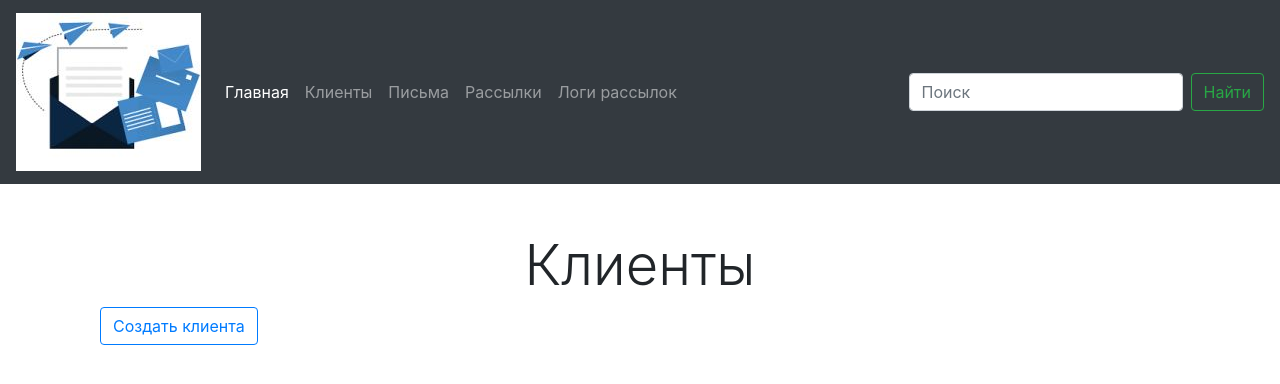
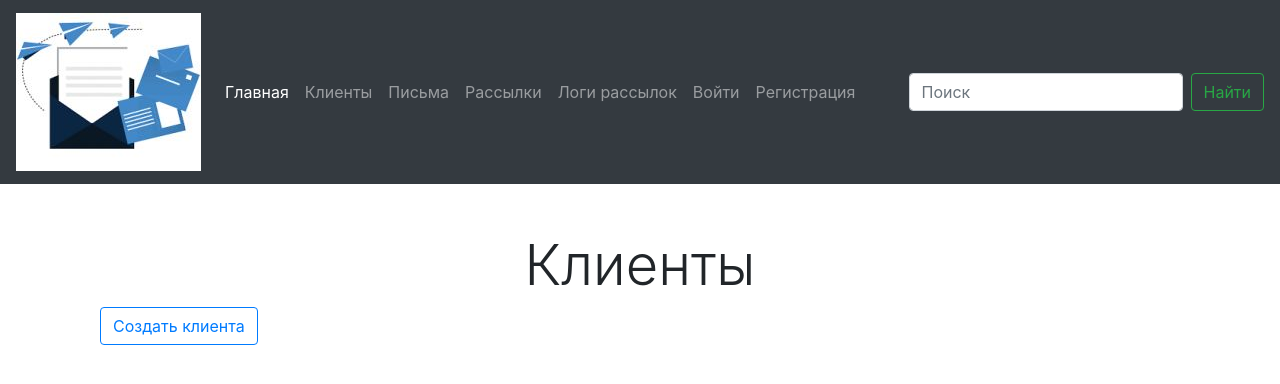
Before and after one commit to asdzog/mailing_management, a Django app: page /clients/client_list/ in a window 1280 px wide. Shown: the top 384 px of the page. Run offline with Django 5.2, Linux system fonts and the light colour scheme; data that the repository does not hold is empty; some libraries are stand-ins or nearby versions.

Commit message:
edit main navbar template

```diff
--- a/mailings/templates/mailings/includes/inc_navbar.html
+++ b/mailings/templates/mailings/includes/inc_navbar.html
@@ -24,6 +24,18 @@
       <li class="nav-item">
         <a class="nav-link" href="{% url 'mailings:mailinglog_list' %}"> Логи рассылок </a>
       </li>
+      {% if user.is_authenticated %}
+      <li class="nav-item">
+         <a class="nav-link" href="{% url 'users:logout' %}"> Выйти </a>
+       </li>
+      {% else %}
+      <li class="nav-item">
+        <a class="nav-link" href="{% url 'users:login' %}"> Войти </a>
+      </li>
+        <li class="nav-item">
+          <a class="nav-link" href="{% url 'users:register' %}"> Регистрация </a>
+        </li>
+       {% endif %}
     </ul>
     <form class="form-inline my-2 my-lg-0">
       <input class="form-control mr-sm-2" type="search" placeholder="Поиск" aria-label="Search">
```
